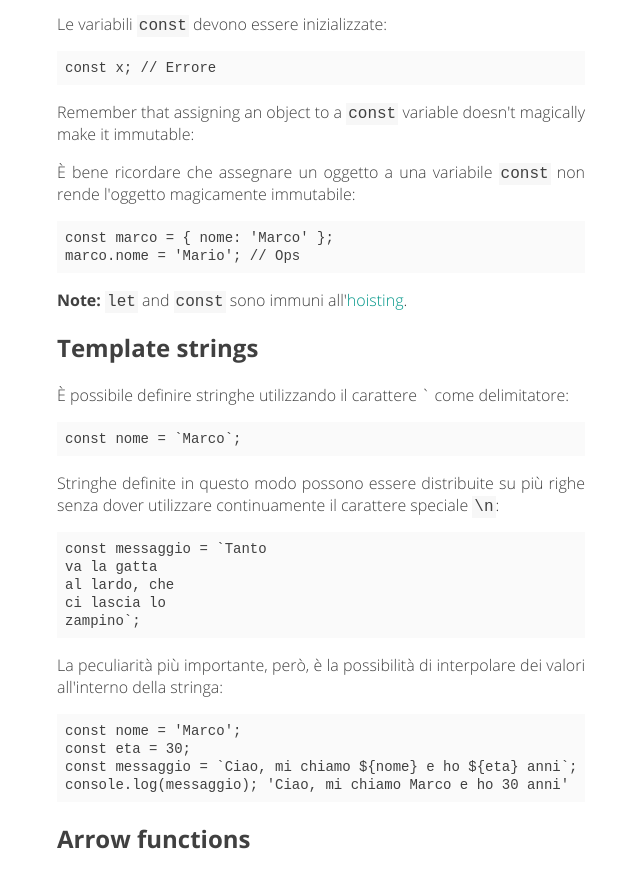
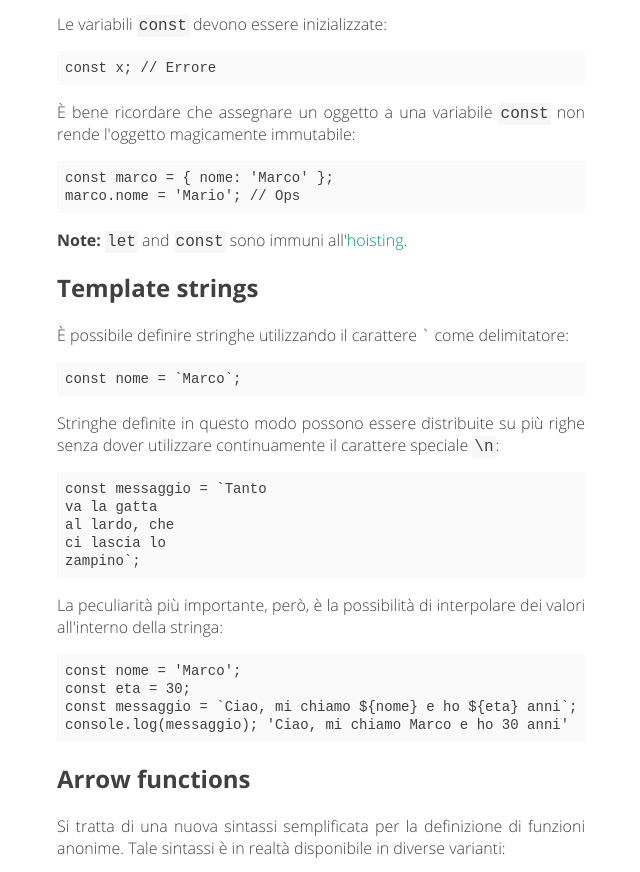
Before and after one commit to marcoliceti/website, a plain HTML site: page it/guide/ecma-script-6.html in a window 1280 px wide. Shown: the part 1099-1971 px from the top of the page, without its empty margins (319-959 px from the left). Drawn offline with Linux system fonts and the light colour scheme; a script that the page names is missing.

Commit message:
ECMAScript 6

```diff
--- a/it/guide/ecma-script-6.html
+++ b/it/guide/ecma-script-6.html
@@ -60,8 +60,7 @@ previene le assegnazioni multiple:</p>
 x = 8; // Errore
 </code></pre><p>Le variabili <code>const</code> devono essere inizializzate:</p>
 <pre><code>const x; // Errore
-</code></pre><p>Remember that assigning an object to a <code>const</code> variable doesn&#39;t magically make
-it immutable:</p>
+</code></pre>
 <p>È bene ricordare che assegnare un oggetto a una variabile <code>const</code> non rende
 l&#39;oggetto magicamente immutabile:</p>
 <pre><code>const marco = { nome: &#39;Marco&#39; };
```
